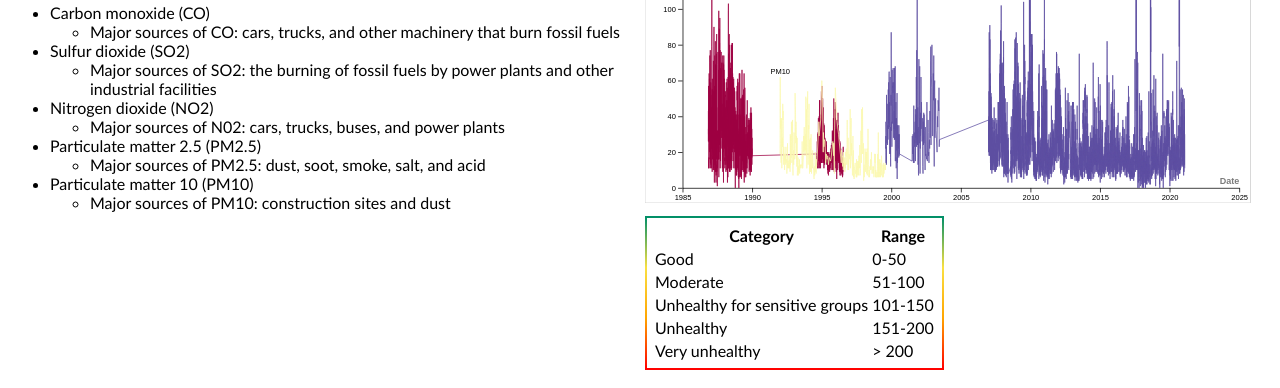
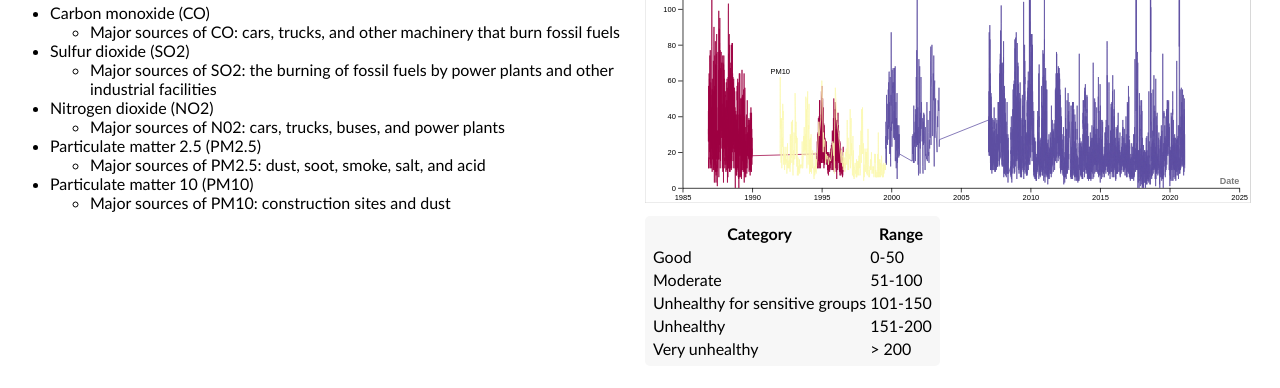
Before and after one commit to holmesjoli/air_quality, a plain HTML site: page frontend/index.html in a window 1280 px wide. Shown: the part 750-1138 px from the top of the page. Drawn offline with Linux system fonts and the light colour scheme.

Commit message:
added additional styling to the table

```diff
--- a/frontend/css/styles.css
+++ b/frontend/css/styles.css
@@ -97,9 +97,10 @@ li:hover {
 }
 
 table {
-    border: 2px solid;
-    border-image: linear-gradient(180deg, rgb(0,143,104), rgb(250,224,66), orange, red) 1;
     padding: 5px;
+    background-color: #f7f7f7;
+    border: 1 px solid #f7f7f7;
+    border-radius: 5px;
 }
 
 .source {
```
